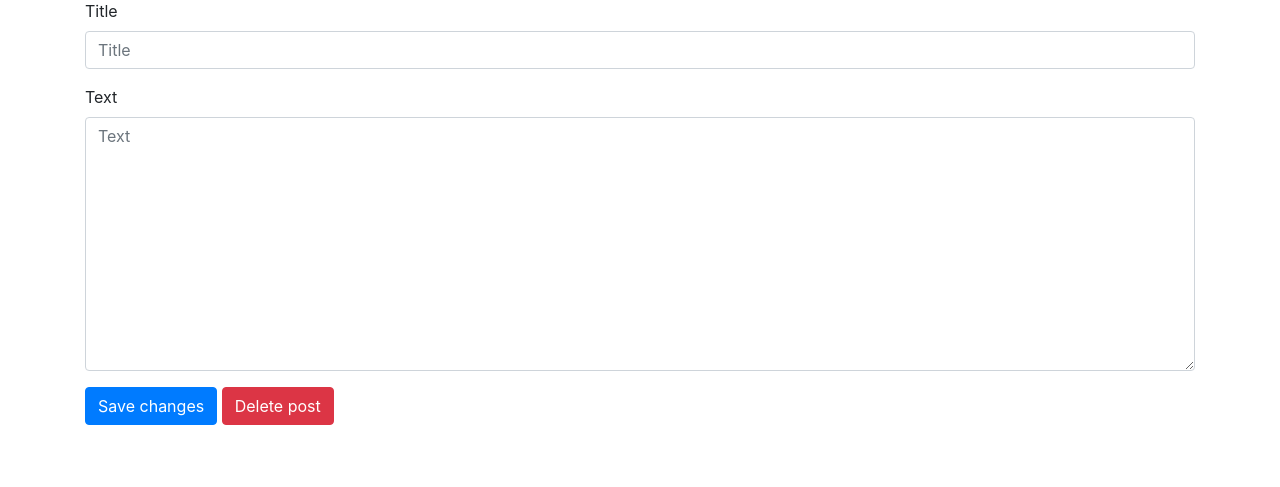
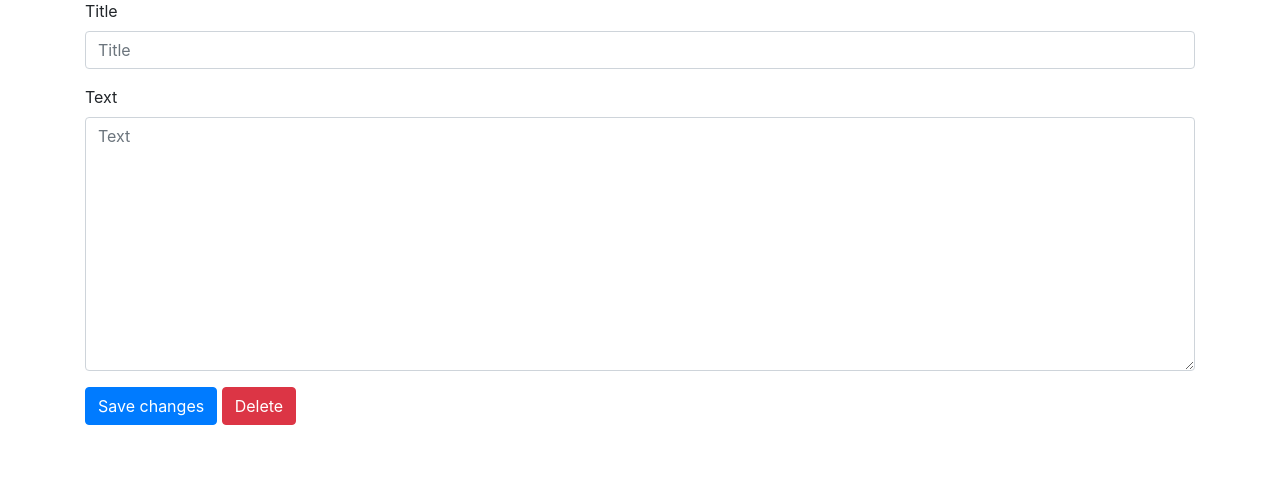
Before and after one commit to iluahn/Blog, a Django app: template blogs_app/templates/blogs_app/edit_post.html in a window 1280 px wide. Shown: the part 137-624 px from the top of the page. Run offline with Django 4.2, Linux system fonts and the light colour scheme; the template is opened without the code that fills it: values that come from a table or form of the project are taken from there, others are empty; some libraries are stand-ins or nearby versions.

Commit message:
change button text 'Delete post' -> 'Delete'

```diff
--- a/blogs_app/templates/blogs_app/edit_post.html
+++ b/blogs_app/templates/blogs_app/edit_post.html
@@ -16,7 +16,7 @@
 	    Save changes
 	  </button>
 	  <button type="submit" name="delete" class="btn btn-danger">
-	    Delete post
+	    Delete
 	  </button>
 	{% endbuttons %}
 
```
